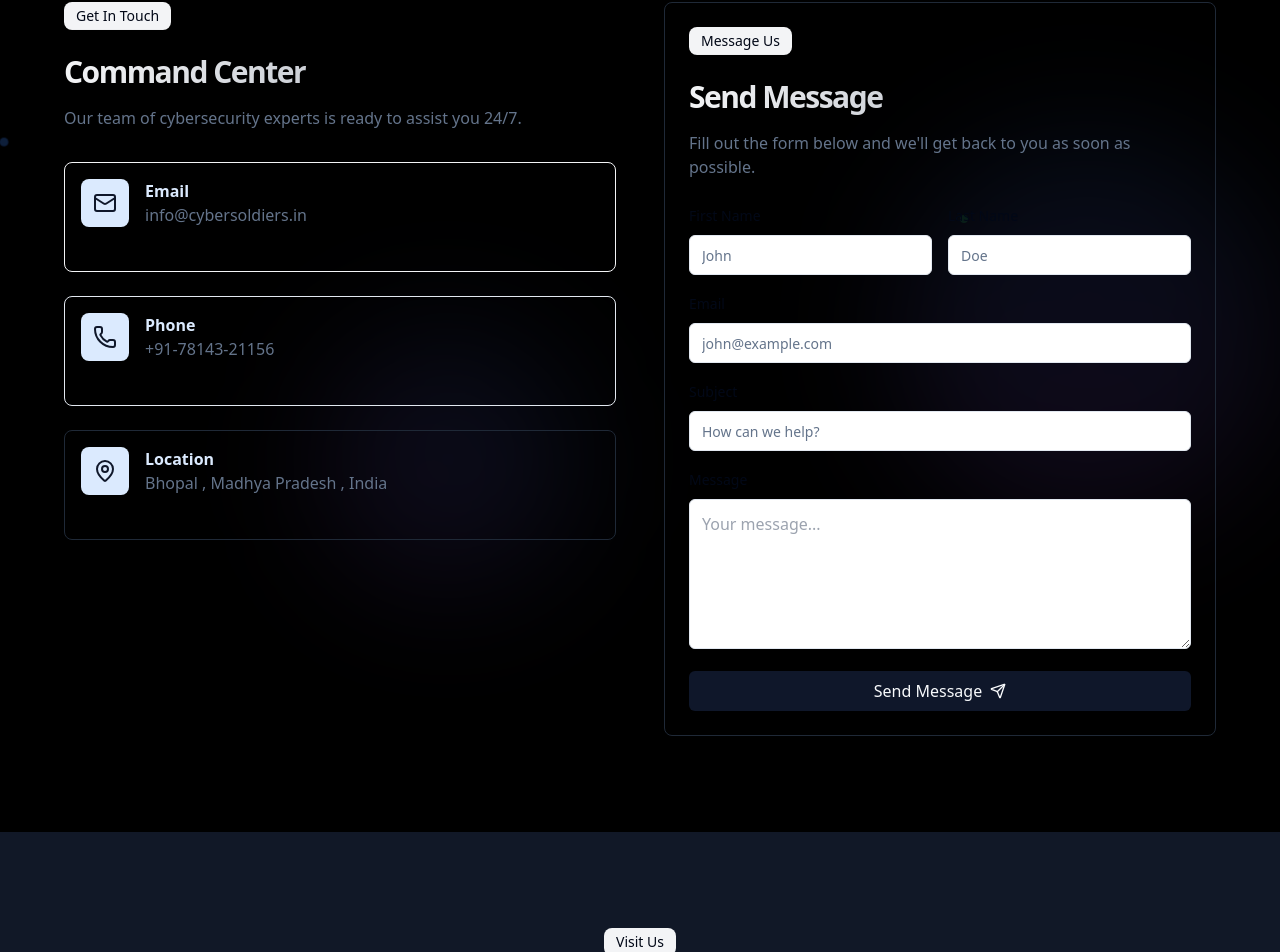
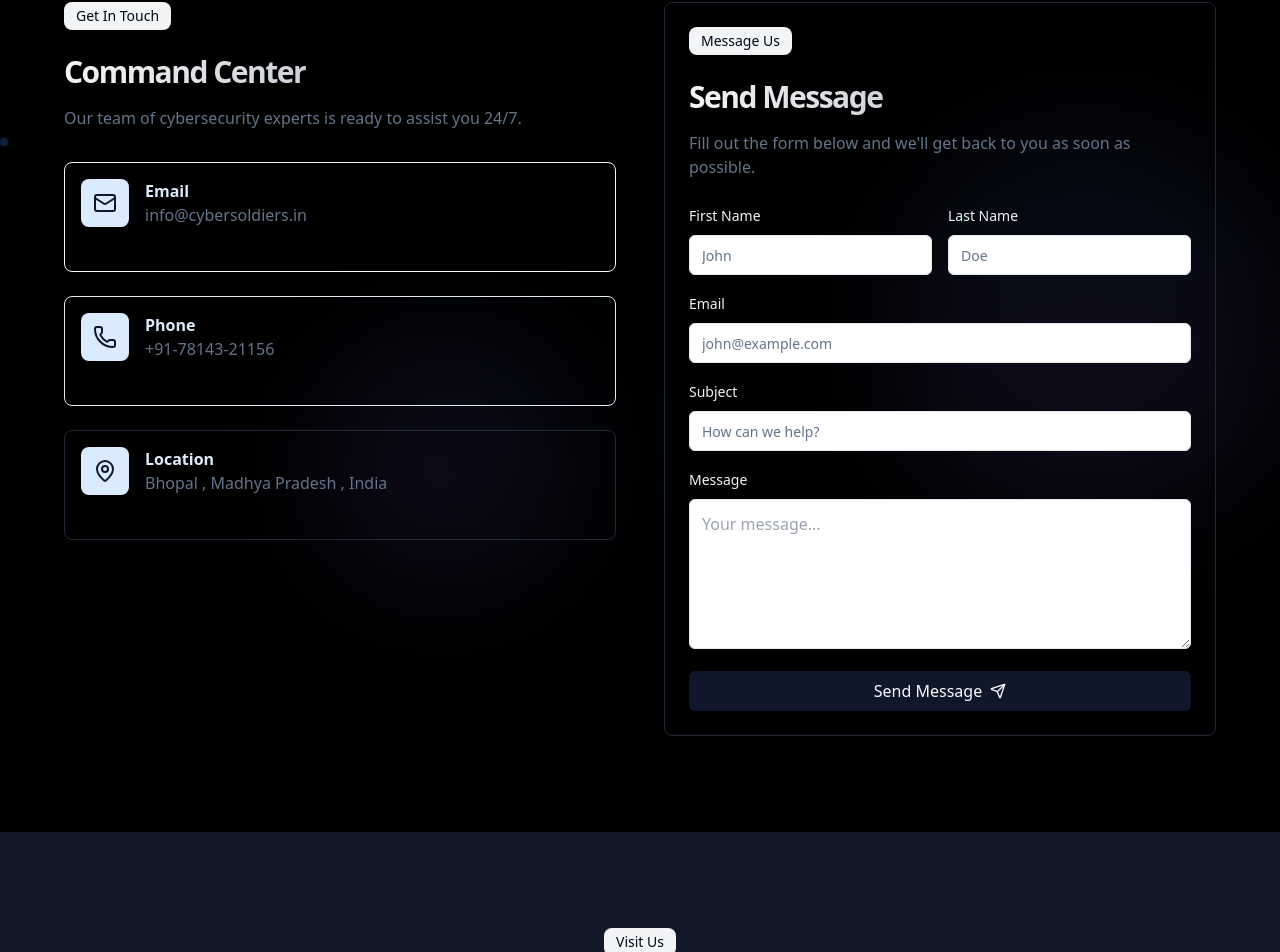
Before and after one commit to Devmangrani/Cyber-Soilders, a React (Vite) app: page /contact in a window 1280 px wide. Shown: the part 771-1723 px from the top of the page. Built offline with nearby package versions, Linux system fonts and the light colour scheme.

Commit message:
Merged devmangrani/main with local changes

```diff
--- a/src/components/contact.jsx
+++ b/src/components/contact.jsx
@@ -335,7 +335,7 @@ export default function Contact() {
                 <form className="space-y-4">
                   <div className="grid grid-cols-2 gap-4">
                     <div className="space-y-2">
-                      <label className="text-sm font-medium">First Name</label>
+                      <label className="text-sm text-gray-100 font-medium">First Name</label>
                       <Input
                         placeholder="John"
                         className="hover:border-primary/30 focus:border-primary transition-all duration-300"
@@ -344,7 +344,7 @@ export default function Contact() {
                       />
                     </div>
                     <div className="space-y-2">
-                      <label className="text-sm font-medium">Last Name</label>
+                      <label className="text-sm text-gray-100 font-medium">Last Name</label>
                       <Input
                         placeholder="Doe"
                         className="hover:border-primary/30 focus:border-primary transition-all duration-300"
@@ -354,7 +354,7 @@ export default function Contact() {
                     </div>
                   </div>
                   <div className="space-y-2">
-                    <label className="text-sm font-medium">Email</label>
+                    <label className="text-sm text-gray-100 font-medium">Email</label>
                     <Input
                       type="email"
                       placeholder="john@example.com"
@@ -364,7 +364,7 @@ export default function Contact() {
                     />
                   </div>
                   <div className="space-y-2">
-                    <label className="text-sm font-medium">Subject</label>
+                    <label className="text-sm text-gray-100 font-medium">Subject</label>
                     <Input
                       placeholder="How can we help?"
                       className="hover:border-primary/30 focus:border-primary transition-all duration-300"
@@ -373,7 +373,7 @@ export default function Contact() {
                     />
                   </div>
                   <div className="space-y-2">
-                    <label className="text-sm font-medium">Message</label>
+                    <label className="text-sm text-gray-100 font-medium">Message</label>
                     <textarea
                       className="w-full min-h-[150px] p-3 rounded-md border bg-background hover:border-primary/30 focus:border-primary focus:ring-2 focus:ring-primary/20 focus:outline-none transition-all duration-300"
                       placeholder="Your message..."
```
